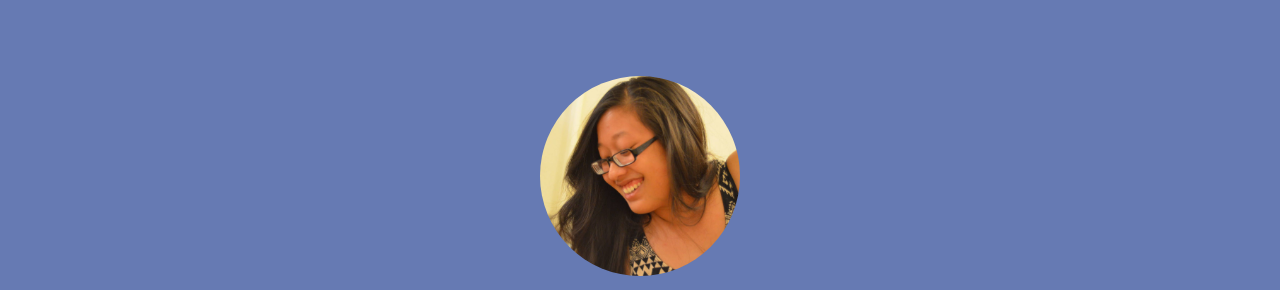
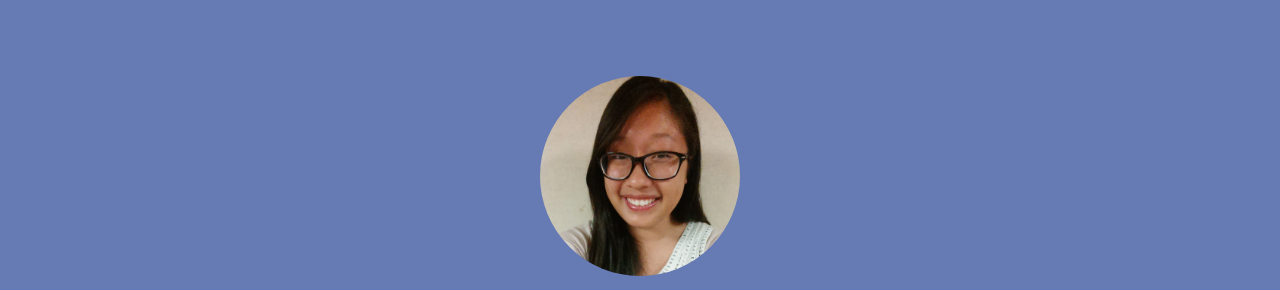
Before and after one commit to MaiHo/MaiHo.github.io, a plain HTML site: page index.html in a window 1280 px wide. Shown: the part 109-399 px from the top of the page. Drawn offline with Linux system fonts and the light colour scheme; files whose address does not match are found by name.

Commit message:
Changed picture.

```diff
--- a/index.html
+++ b/index.html
@@ -41,7 +41,7 @@
         </div>
       </div><!--/logo-->
       <div class="col-lg-8 col-lg-offset-2 centered">
-          <img class="avatar" src="assets/img/user.jpg">
+          <img class="avatar" src="assets/img/user-2.jpg">
           <div class="row">
             <div class="col-sm-8 col-md-offset-2">
               <h1>Hello, my name is <b>Mai</b>.</h1>
```
Also changed, not shown: assets/img/user-2.jpg (added).
